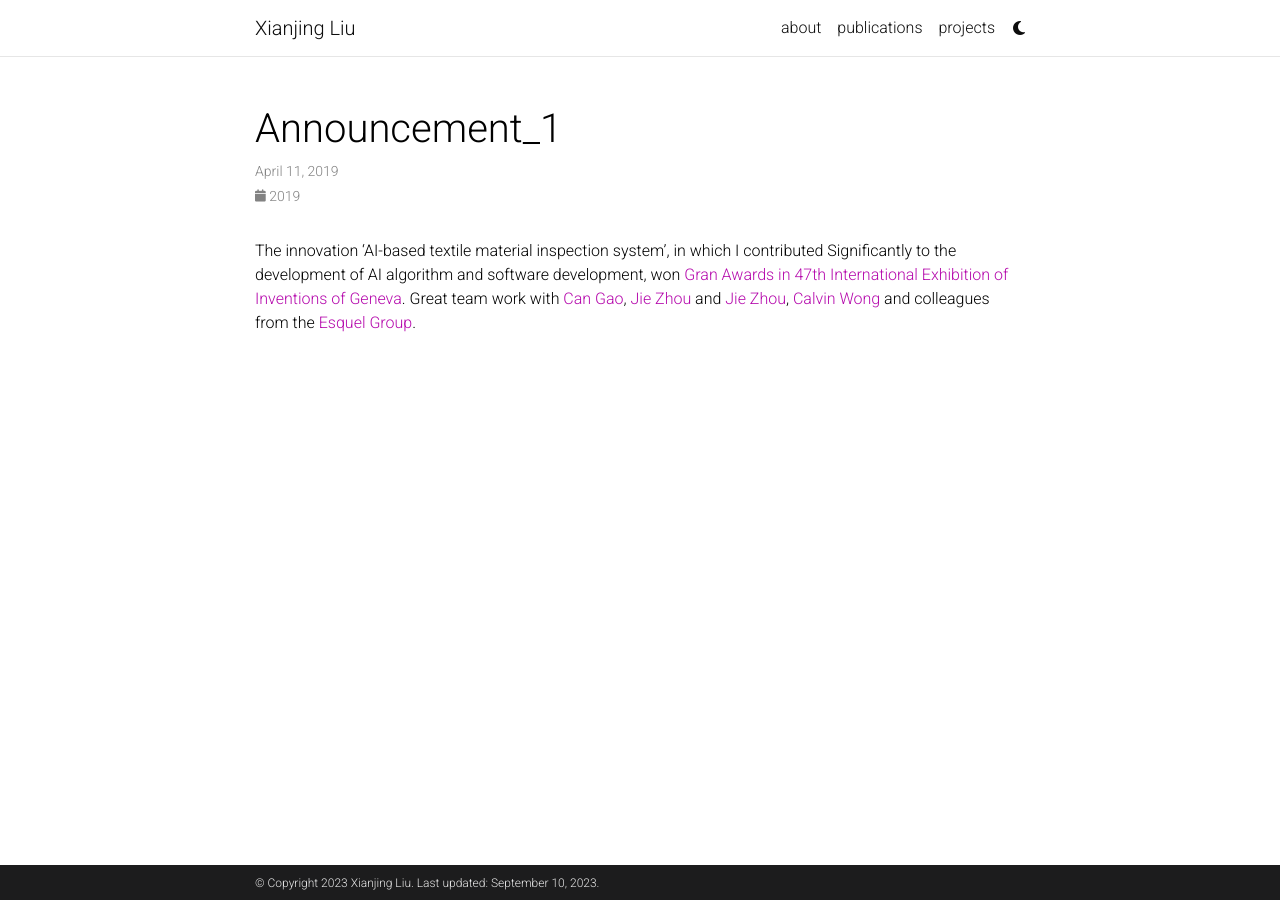
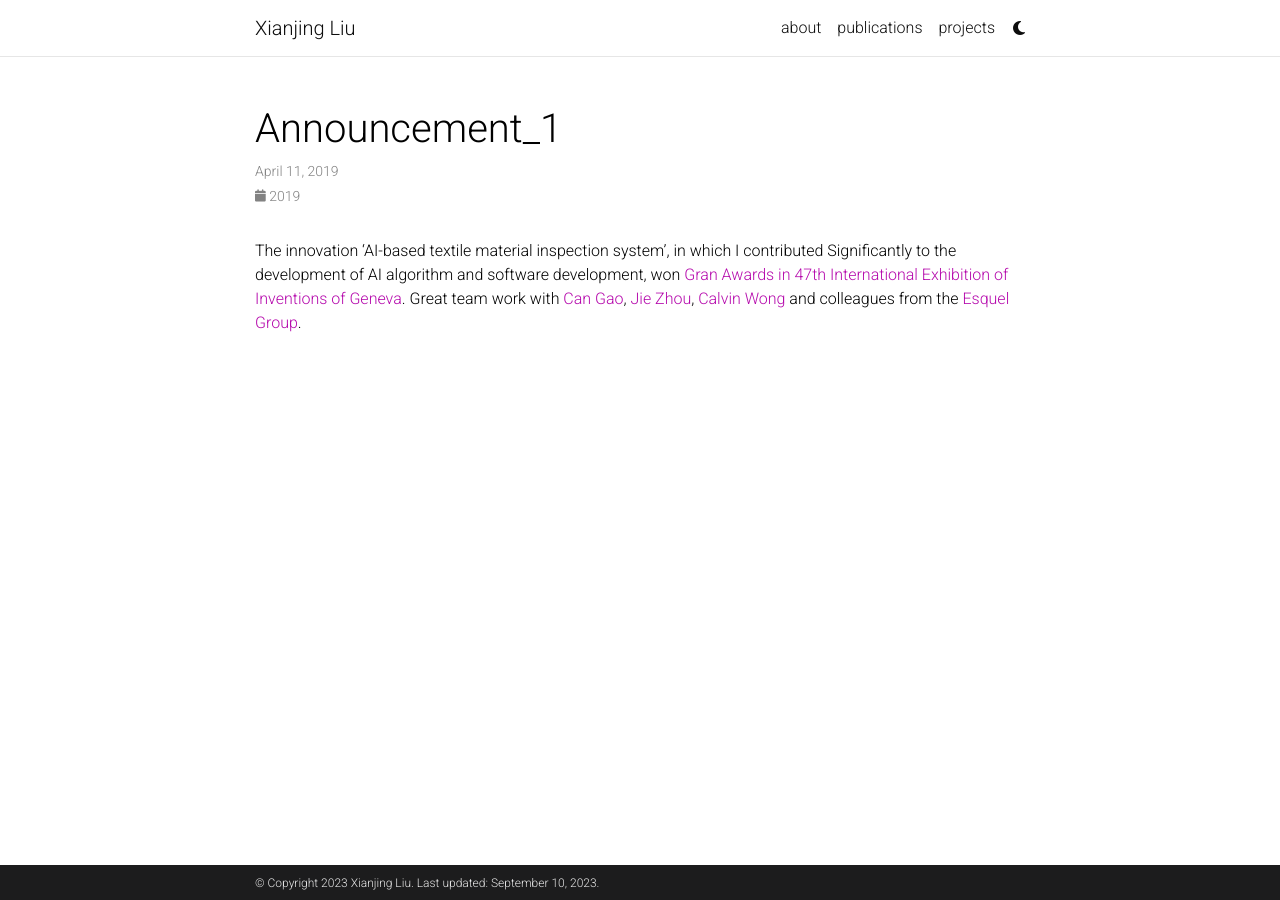
Before and after one commit to tsingmessage/tsingmessage.github.io, a Jekyll site: the page built from _news/announcement_1.md, in a window 1280 px wide. Built offline with Jekyll 4.4.1, drawn with Linux system fonts in a browser that asks for light colours; comment, search, counter and statistics services are not loaded; a style sheet for code colours, icons or effects is not loaded.

Commit message:
Update announcement_1.md

```diff
--- a/_news/announcement_1.md
+++ b/_news/announcement_1.md
@@ -5,5 +5,5 @@
 related_posts: false
 ---
 
-The innovation 'AI-based textile material inspection system', in which I contributed Significantly to the development of AI algorithm and software development, won <a href="https://www.polyu.edu.hk/en/kteo/knowledge-transfer/innovations-and-technologies/technology-search/5-textile-and-fashion/5_itc_39_0319/">Gran Awards in 47th International Exhibition of Inventions of Geneva</a>. Great team work with <a href="https://www.researchgate.net/profile/Can-Gao/research">Can Gao</a>, <a href="https://scholar.google.com/citations?hl=zh-CN&user=ufr_luoAAAAJ&view_op=list_works&sortby=pubdate">Jie Zhou</a> and <a href="https://scholar.google.com/citations?hl=zh-CN&user=ufr_luoAAAAJ&view_op=list_works&sortby=pubdate">Jie Zhou</a>, <a href="https://www.aidlab.hk/en/people-detail/prof-calvin-wong">Calvin Wong</a> and
+The innovation 'AI-based textile material inspection system', in which I contributed Significantly to the development of AI algorithm and software development, won <a href="https://www.polyu.edu.hk/en/kteo/knowledge-transfer/innovations-and-technologies/technology-search/5-textile-and-fashion/5_itc_39_0319/">Gran Awards in 47th International Exhibition of Inventions of Geneva</a>. Great team work with <a href="https://www.researchgate.net/profile/Can-Gao/research">Can Gao</a>, <a href="https://scholar.google.com/citations?hl=zh-CN&user=ufr_luoAAAAJ&view_op=list_works&sortby=pubdate">Jie Zhou</a>, <a href="https://www.aidlab.hk/en/people-detail/prof-calvin-wong">Calvin Wong</a> and
 colleagues from the <a href="https://www.esquel.com/">Esquel Group</a>.
```
